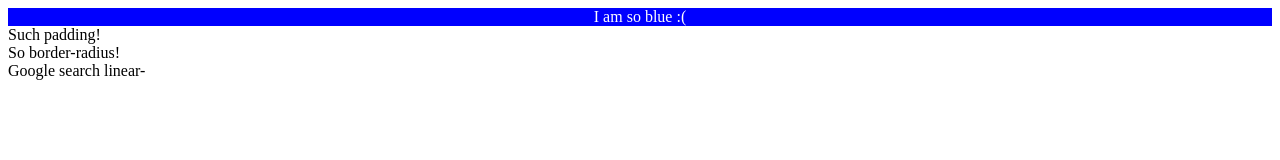
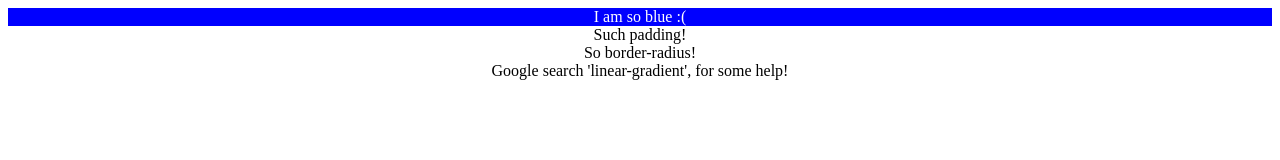
Before and after one commit to sophiayangx/debugging-challenge-5, a plain HTML site: page index.html in a window 1280 px wide. Drawn offline with Linux system fonts and the light colour scheme.

Commit message:
Classadoo autocommit

```diff
--- a/index.html
+++ b/index.html
@@ -16,7 +16,7 @@
     </div>
 
     <div id="background">
-      Google search linear-
+      Google search 'linear-gradient', for some help!
     </div>
 
   </body>
--- a/style.css
+++ b/style.css
@@ -1,5 +1,12 @@
+body {
+  text-align: center;
+}
+
 #title {
   color: white;
   background: blue;
-  text-align: center;
 }
+
+#padding {}
+
+#border {}
```
